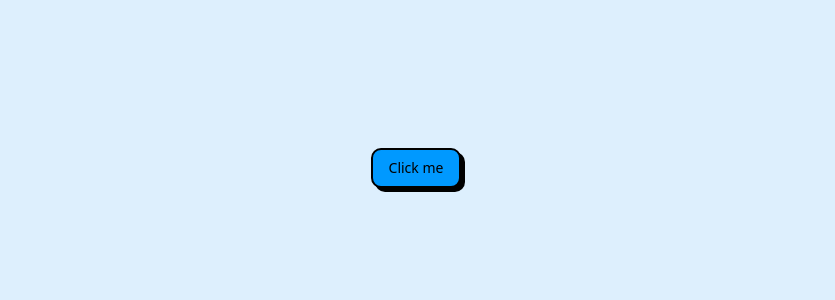
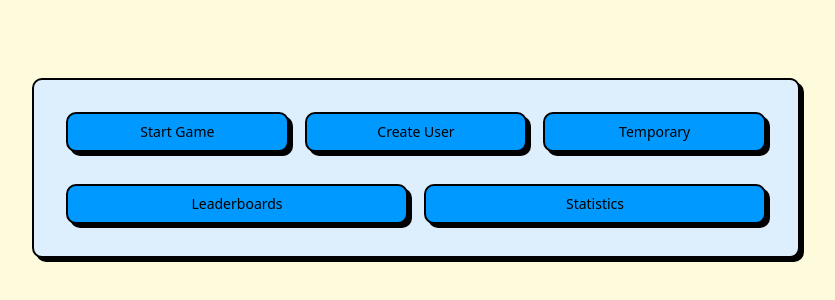
Before and after one commit to Csermakd/foosgoos, a React (Vite) app in the folder frontend/: page / in a window 1280 px wide. Shown: the part 232-532 px from the top of the page, without its empty margins (224-1059 px from the left). Built offline with nearby package versions, Linux system fonts and the light colour scheme.

Commit message:
Home Page Bare Bones

```diff
--- a/frontend/src/App.tsx
+++ b/frontend/src/App.tsx
@@ -3,15 +3,12 @@ import { Button } from "@/components/ui/button"
 import UserCreate from "./pages/UserCreate"
 import GamePlay from "./pages/GamePlay"
 import CreateGame from "./pages/CreateGame"
+import Home from "./components/Home"
 
 const router = createBrowserRouter([
   {
     path: "/",
-    element: (
-      <div className="flex min-h-svh flex-col items-center justify-center">
-        <Button>Click me</Button>
-      </div>
-    ),
+    element: <Home />,
   },
   {
     path: "/game-play",
--- /dev/null
+++ b/frontend/src/components/Home.tsx
@@ -0,0 +1,40 @@
+import React from "react";
+import { useNavigate } from "react-router-dom";
+import { Button } from "@/components/ui/button";
+import { Card } from "@/components/ui/Card";
+
+type Props = {};
+
+const Home = (props: Props) => {
+  const navigate = useNavigate();
+
+  return (
+    <div className="flex items-center justify-center min-h-screen bg-[#FEFADC]">
+      <Card className="w-4/5 max-w-3xl p-8 flex flex-col justify-between gap-8">
+        {/* Top half: 3 buttons in a row */}
+        <div className="flex flex-row gap-4">
+          <Button className="flex-1" onClick={() => navigate("/create-game")}>
+            Start Game
+          </Button>
+          <Button className="flex-1" onClick={() => navigate("/create-user")}>
+            Create User
+          </Button>
+          <Button className="flex-1" onClick={() => navigate("/temporary")}>
+            Temporary
+          </Button>
+        </div>
+        {/* Bottom half: 2 buttons side by side */}
+        <div className="flex gap-4">
+          <Button className="w-1/2" onClick={() => navigate("/leaderboards")}>
+            Leaderboards
+          </Button>
+          <Button className="w-1/2" onClick={() => navigate("/statistics")}>
+            Statistics
+          </Button>
+        </div>
+      </Card>
+    </div>
+  );
+};
+
+export default Home;
```
